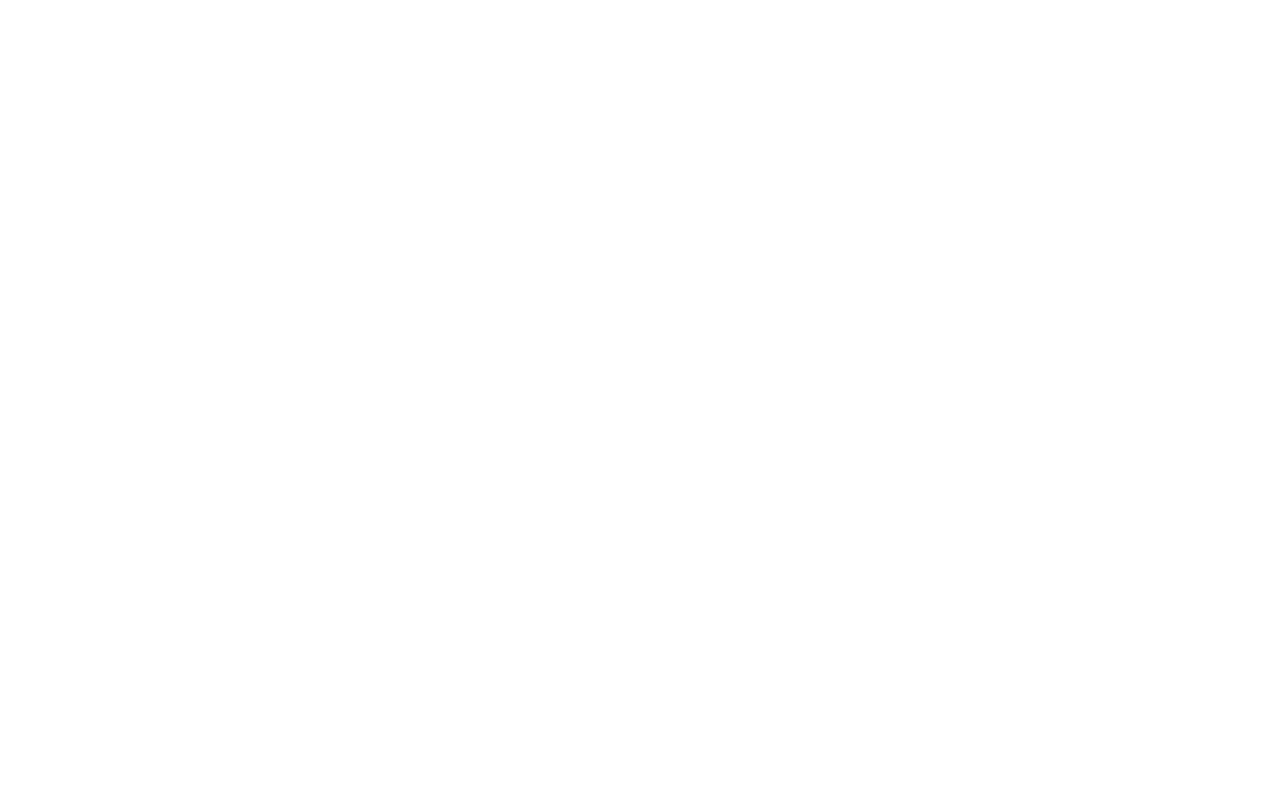
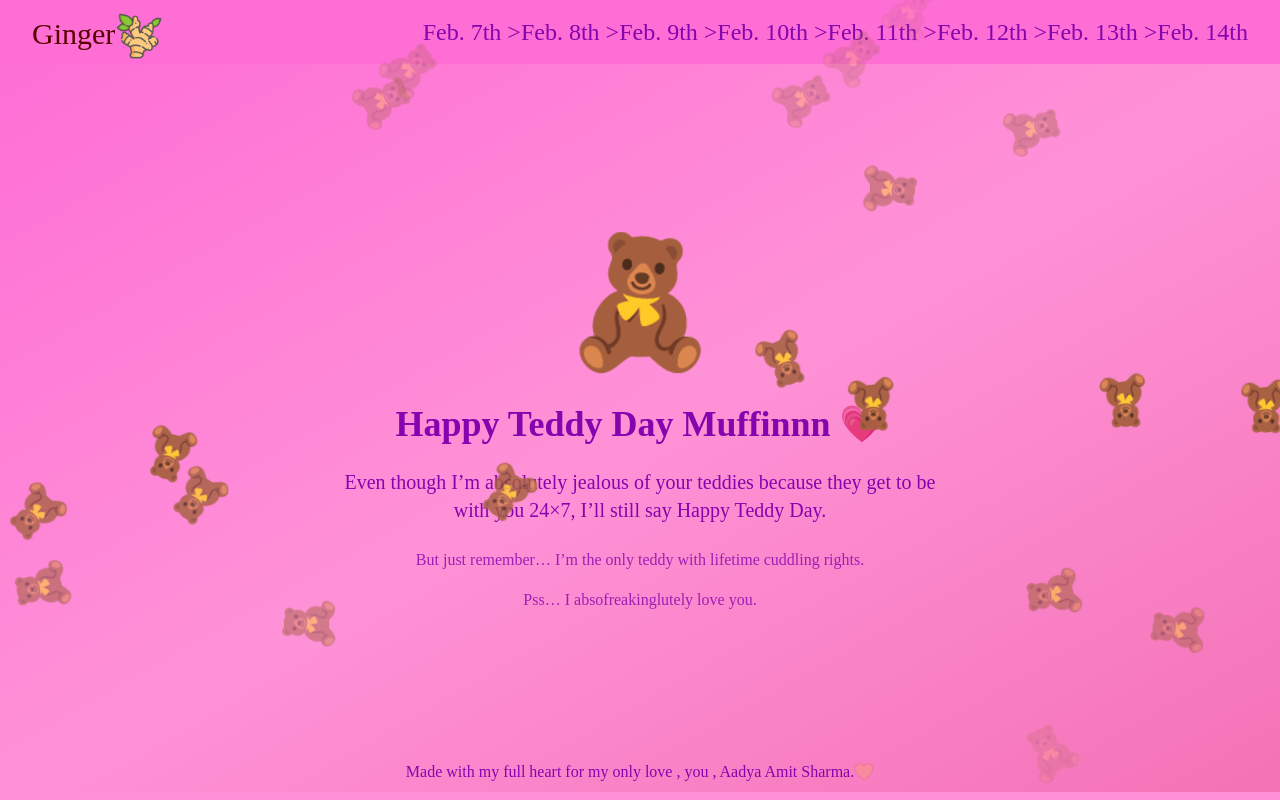
Before and after one commit to Superman-pixel-max/ginger, a React (Create React App) app: page /teddy in a window 1280 px wide. Before the commit this address had no page. Built offline with nearby package versions, Linux system fonts and the light colour scheme; a web font is replaced by a local one.

Commit message:
Teddy day

```diff
--- a/src/App.js
+++ b/src/App.js
@@ -4,6 +4,7 @@
 import Rose from "./components/rose/rose";
 import Propose from "./components/propose/propose";
 import Chocolate from "./components/chocolate/chocolate";
+import Teddy from "./components/teddy/teddy";
 import { BrowserRouter, Routes, Route } from "react-router-dom";
 import Lay from "./lay";
 
@@ -18,6 +19,7 @@
             <Route path="/rose" element={<Rose />} />
             <Route path="/propose" element={<Propose />} />
             <Route path="/choco" element={<Chocolate />} />
+            <Route path="/teddy" element={<Teddy />} />
 
             {/* <Route path="/prof" element={<Prof />} />
             <Route path="*" element={<NoPage />} /> */}
--- a/src/components/navbar.jsx
+++ b/src/components/navbar.jsx
@@ -34,7 +34,7 @@
                    transition duration-300 twinkle">
     CHOCOLATE DAY
   </span></Link>
-                        <Link to='#' className='hover:text-tertiary group'><li>Feb. 10th {'>'}</li><span className="absolute left-1/2 -translate-x-1/2 mt-2
+                        <Link to='/teddy' className='hover:text-tertiary group'><li>Feb. 10th {'>'}</li><span className="absolute left-1/2 -translate-x-1/2 mt-2
                    bg-primary border-2 border-background text-tertiary font-bold text-sm px-2 py-1 rounded
                    opacity-0 group-hover:opacity-100
                    transition duration-300 twinkle">
--- /dev/null
+++ b/src/components/teddy/ted.jsx
@@ -0,0 +1,18 @@
+const Ted = ({ left, delay, duration, rot }) => {
+    return (
+
+        <p
+            className="absolute text-5xl animate-floatDown opacity-0"
+            style={{
+                left: `${left}%`,
+                animationDelay: `${delay}s`,
+                animationDuration: `${duration}s`,
+                // transform: `rotate(${rot}deg)`,
+            }}
+        >🧸</p>
+
+
+    );
+};
+
+export default Ted;
--- /dev/null
+++ b/src/components/teddy/teddy.jsx
@@ -0,0 +1,34 @@
+import React from 'react';
+import TedField from './tedfield';
+
+function Teddy() {
+    return (
+        <div className="h-[91vh] absolute flex flex-col twinkle items-center justify-center bg-gradient-to-br from-primary via-secondary to-pink-400 relative overflow-hidden text-accent">
+            <TedField/>
+            <div className="animate-bounce text-9xl mb-8">
+                🧸
+            </div>
+
+            <h2 className="text-3xl md:text-4xl font-bold mb-6  text-center">
+                Happy Teddy Day Muffinnn 💗
+            </h2>
+
+            <p className="text-lg md:text-xl max-w-2xl text-center leading-relaxed px-6">
+                Even though I’m absolutely jealous of your teddies
+                because they get to be with you 24×7,
+                I’ll still say Happy Teddy Day.
+            </p>
+
+            <p className="mt-6 text-md opacity-80 text-center px-6">
+                But just remember… I’m the only teddy with lifetime cuddling rights.
+            </p>
+
+            <p className="mt-4 text-md opacity-80">
+                    Pss… I absofreakinglutely love you.
+                </p>
+
+        </div>
+    );
+}
+
+export default Teddy;
--- /dev/null
+++ b/src/components/teddy/tedfield.jsx
@@ -0,0 +1,21 @@
+import Ted from "./ted";
+
+const TedField = () => {
+  const petals = Array.from({ length: 20 });
+
+  return (
+    <div className="fixed inset-0 overflow-hidden pointer-events-none">
+      {petals.map((_, i) => (
+        <Ted
+          key={i}
+          left={Math.random() * 100}
+          delay={Math.random() * 5}
+          duration={5 + Math.random() * 5}
+          rot={Math.random() * 360}
+        />
+      ))}
+    </div>
+  );
+};
+
+export default TedField;
```
